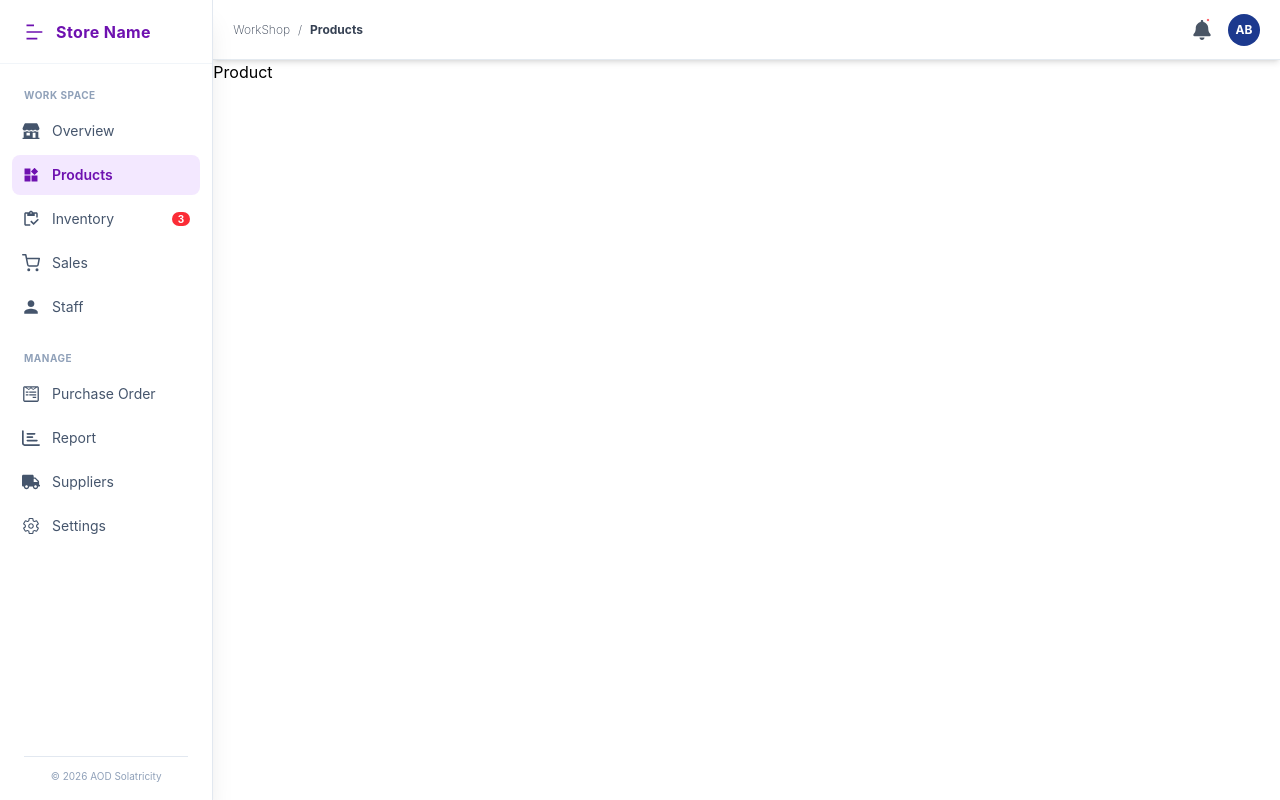
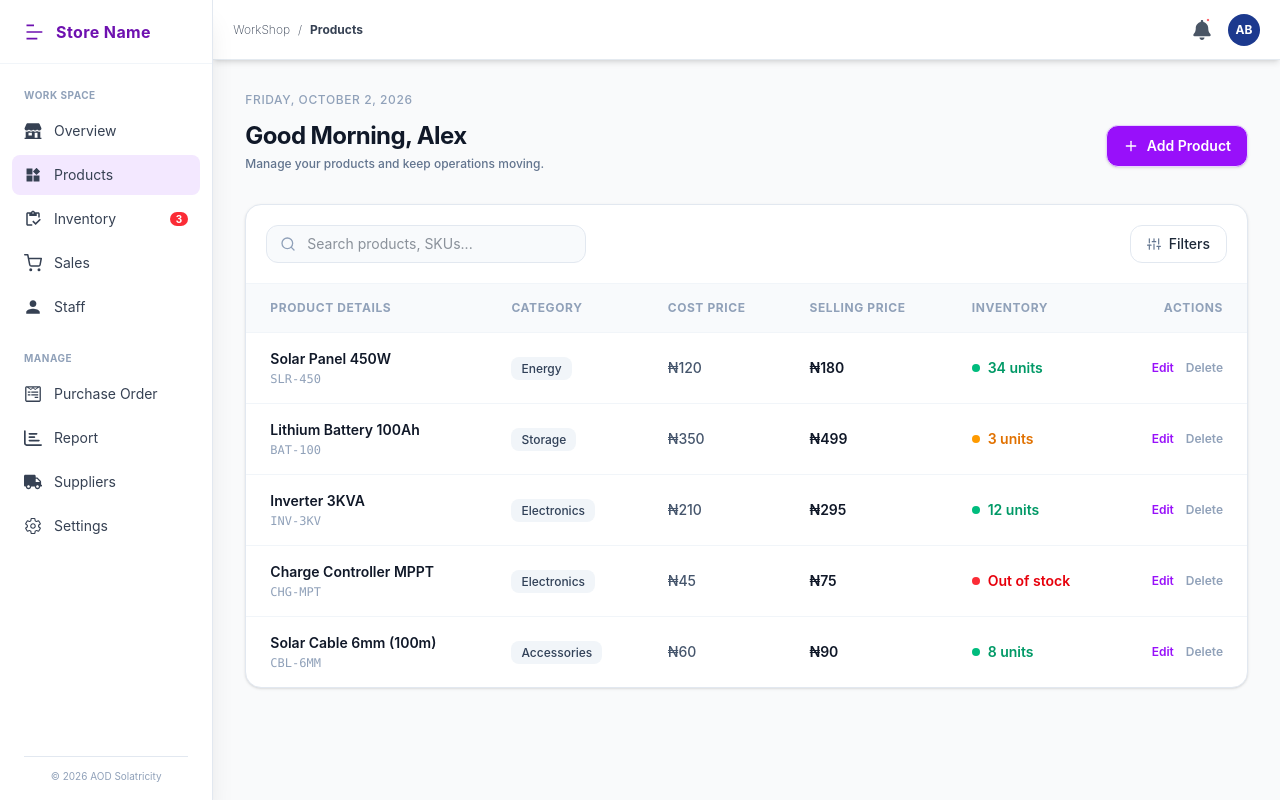
Before and after one commit to Olayemi-shinju/Business-os-frontend-, a React (Vite) app: page /products in a window 1280 px wide. Built offline with nearby package versions, Linux system fonts and the light colour scheme.

Commit message:
feat: done with product page

```diff
--- a/src/App.css
+++ b/src/App.css
@@ -8,7 +8,7 @@
 
 .nav-link:hover {
   background-color: #f1f5f9;
-  transition: background-color 0.6s ease-in-out;
+  transition: background-color 0.2s ease-in-out;
 }
 
 
--- a/src/components/SideNav.tsx
+++ b/src/components/SideNav.tsx
@@ -1,4 +1,3 @@
-import React from 'react';
 import { IoStorefrontSharp } from "react-icons/io5";
 import { RiBarChartHorizontalLine } from "react-icons/ri";
 import { AiFillProduct } from "react-icons/ai";
@@ -56,13 +55,8 @@ const SideNav = () => {
                                 key={path}
                                 to={path}
 
-                                className={({ isActive }) =>
-                                    `flex items-center justify-center md:justify-between w-full p-2.5 rounded-lg text-sm transition-all duration-200 group hover:bg-purple-50 ${
-                                        isActive
-                                            ? 'bg-purple-100 text-purple-800 font-semibold'
-                                            : 'text-slate-600 hover:text-purple-700'
-                                    }`
-                                }
+                                className='flex items-center nav-link justify-center md:justify-between w-full p-2.5 rounded-lg text-sm'
+
                             >
                                 <div className="flex items-center gap-3">
 
@@ -92,13 +86,8 @@ const SideNav = () => {
                             <NavLink
                                 key={path}
                                 to={path}
-                                className={({ isActive }) =>
-                                    `flex items-center justify-center md:justify-between w-full p-2.5 rounded-lg text-sm transition-all duration-200 group hover:bg-purple-50 ${
-                                        isActive
-                                            ? 'bg-purple-100 text-purple-800 font-semibold'
-                                            : 'text-slate-600 hover:text-purple-700'
-                                    }`
-                                }
+                                className='flex items-center nav-link justify-center md:justify-between w-full p-2.5 rounded-lg text-sm'
+
                             >
                                 <div className="flex items-center gap-3">
                                     <Icon className="text-lg shrink-0 transition-colors duration-200" />
--- a/src/pages/Inventory.tsx
+++ b/src/pages/Inventory.tsx
@@ -1,8 +1,37 @@
 import React from 'react'
+import { FiPlus } from 'react-icons/fi'
 
 const Inventory = () => {
+  const date = new Date()
+
+  const formattedDate = date.toLocaleDateString("en-US", {
+    weekday: "long",
+    year: "numeric",
+    month: "long",
+    day: "numeric",
+  })
+
   return (
-    <div>Inventory</div>
+    <div>
+      <section>
+        <div>
+          <h1 className="text-xs text-slate-400 font-medium tracking-wider uppercase">{formattedDate}</h1>
+        </div>
+
+        <div className="my-3 flex flex-col md:flex-row justify-between items-start md:items-center w-full gap-4">
+          <div className="flex gap-1 flex-col">
+            <p className="text-2xl font-bold tracking-tight text-gray-900">Good Morning, Alex</p>
+            <span className="text-xs font-medium text-slate-500">Manage your inventory and keep operations moving.</span>
+          </div>
+          <div>
+            <button className="flex cursor-pointer items-center gap-2 rounded-xl border border-purple-200 bg-purple-600 px-4 py-2.5 text-sm font-semibold text-white shadow-sm hover:bg-purple-700 transition-all duration-200">
+              <FiPlus className="text-base" />
+              New Sale
+            </button>
+          </div>
+        </div>
+      </section>
+    </div>
   )
 }
 
--- a/src/pages/Product.tsx
+++ b/src/pages/Product.tsx
@@ -1,8 +1,117 @@
 import React from 'react'
+import { FiPlus, FiSearch, FiSliders } from 'react-icons/fi'
 
 const Product = () => {
+  const date = new Date()
+
+  const formattedDate = date.toLocaleDateString("en-US", {
+    weekday: "long",
+    year: "numeric",
+    month: "long",
+    day: "numeric",
+  })
+
+  const mockProducts = [
+    { id: 1, name: "Solar Panel 450W", sku: "SLR-450", category: "Energy", cost: 120, price: 180, qty: 34 },
+    { id: 2, name: "Lithium Battery 100Ah", sku: "BAT-100", category: "Storage", cost: 350, price: 499, qty: 3 },
+    { id: 3, name: "Inverter 3KVA", sku: "INV-3KV", category: "Electronics", cost: 210, price: 295, qty: 12 },
+    { id: 4, name: "Charge Controller MPPT", sku: "CHG-MPT", category: "Electronics", cost: 45, price: 75, qty: 0 },
+    { id: 5, name: "Solar Cable 6mm (100m)", sku: "CBL-6MM", category: "Accessories", cost: 60, price: 90, qty: 8 }
+  ]
+
   return (
-    <div>Product</div>
+    <div className='min-h-screen p-8 bg-gray-50 text-gray-800'>
+      <section>
+        <div>
+          <h1 className="text-xs text-slate-400 font-medium tracking-wider uppercase">{formattedDate}</h1>
+        </div>
+
+        <div className="my-3 flex flex-col md:flex-row justify-between items-start md:items-center w-full gap-4">
+          <div className="flex gap-1 flex-col">
+            <p className="text-2xl font-bold tracking-tight text-gray-900">Good Morning, Alex</p>
+            <span className="text-xs font-medium text-slate-500">Manage your products and keep operations moving.</span>
+          </div>
+          <div>
+            <button className="flex cursor-pointer items-center gap-2 rounded-xl border border-purple-200 bg-purple-600 px-4 py-2.5 text-sm font-semibold text-white shadow-sm hover:bg-purple-700 transition-all duration-200">
+              <FiPlus className="text-base" />
+              Add Product
+            </button>
+          </div>
+        </div>
+      </section>
+
+      <section className="mt-8 bg-white rounded-2xl border border-slate-200 shadow-sm overflow-hidden">
+        <div className="p-5 border-b border-slate-100 flex flex-col sm:flex-row justify-between items-center gap-4">
+          <div className="relative w-full sm:w-80">
+            <FiSearch className="absolute left-3.5 top-1/2 -translate-y-1/2 text-slate-400 text-base" />
+            <input
+              type="text"
+              placeholder="Search products, SKUs..."
+              className="w-full pl-10 pr-4 py-2 border border-slate-200 rounded-xl text-sm bg-slate-50 focus:bg-white focus:outline-none focus:ring-2 focus:ring-purple-500 focus:border-transparent transition-all"
+            />
+          </div>
+
+          <div className="flex gap-2 w-full sm:w-auto justify-end">
+            <button className="flex items-center gap-2 border border-slate-200 px-4 py-2 rounded-xl text-sm font-medium hover:bg-slate-50 cursor-pointer transition-colors">
+              <FiSliders className="text-slate-500" />
+              Filters
+            </button>
+          </div>
+        </div>
+
+        <div className="overflow-x-auto">
+          <table className="w-full text-left border-collapse">
+            <thead>
+              <tr className="bg-slate-50 border-b border-slate-100 text-xs font-semibold text-slate-400 uppercase tracking-wider">
+                <th className="py-4 px-6">Product Details</th>
+                <th className="py-4 px-6">Category</th>
+                <th className="py-4 px-6">Cost Price</th>
+                <th className="py-4 px-6">Selling Price</th>
+                <th className="py-4 px-6">Inventory</th>
+                <th className="py-4 px-6 text-right">Actions</th>
+              </tr>
+            </thead>
+            <tbody className="divide-y divide-slate-100 text-sm">
+              {mockProducts.map((product) => (
+                <tr key={product.id} className="hover:bg-slate-50/70 transition-colors">
+                  <td className="py-4 px-6">
+                    <div className="flex flex-col">
+                      <span className="font-semibold text-gray-900">{product.name}</span>
+                      <span className="text-xs text-slate-400 font-mono mt-0.5">{product.sku}</span>
+                    </div>
+                  </td>
+                  <td className="py-4 px-6">
+                    <span className="px-2.5 py-1 text-xs font-medium rounded-lg bg-slate-100 text-slate-700">
+                      {product.category}
+                    </span>
+                  </td>
+                  <td className="py-4 px-6 font-medium text-slate-600">₦{product.cost}</td>
+                  <td className="py-4 px-6 font-semibold text-gray-900">₦{product.price}</td>
+                  <td className="py-4 px-6">
+                    <div className="flex items-center gap-2">
+                      <span className={`w-2 h-2 rounded-full ${
+                        product.qty === 0 ? 'bg-red-500' : product.qty <= 5 ? 'bg-amber-500' : 'bg-emerald-500'
+                      }`} />
+                      <span className={`font-semibold ${
+                        product.qty === 0 ? 'text-red-600' : product.qty <= 5 ? 'text-amber-600' : 'text-emerald-600'
+                      }`}>
+                        {product.qty === 0 ? 'Out of stock' : `${product.qty} units`}
+                      </span>
+                    </div>
+                  </td>
+                  <td className="py-4 px-6 text-right font-medium">
+                    <div className="flex justify-end gap-3 text-xs">
+                      <button className="text-purple-600 hover:text-purple-800 cursor-pointer transition-colors font-semibold">Edit</button>
+                      <button className="text-slate-400 hover:text-red-600 cursor-pointer transition-colors font-semibold">Delete</button>
+                    </div>
+                  </td>
+                </tr>
+              ))}
+            </tbody>
+          </table>
+        </div>
+      </section>
+    </div>
   )
 }
 
```
